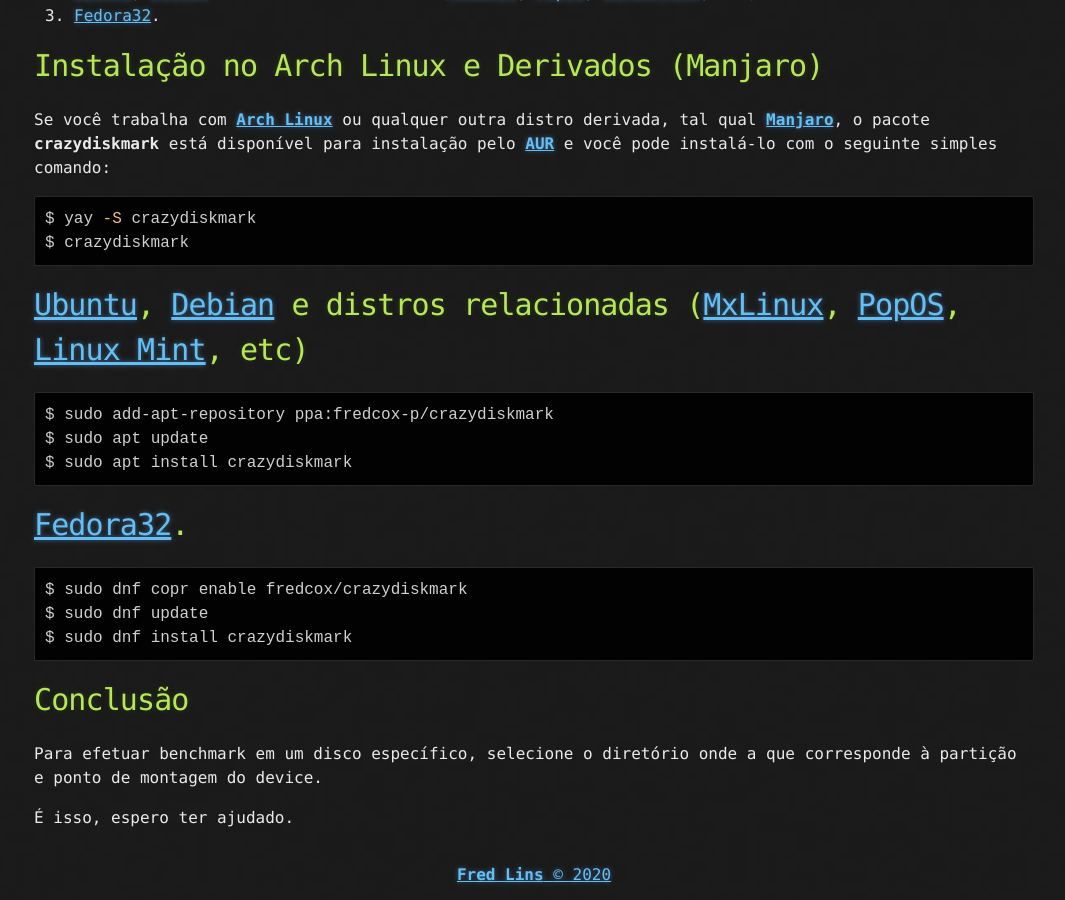
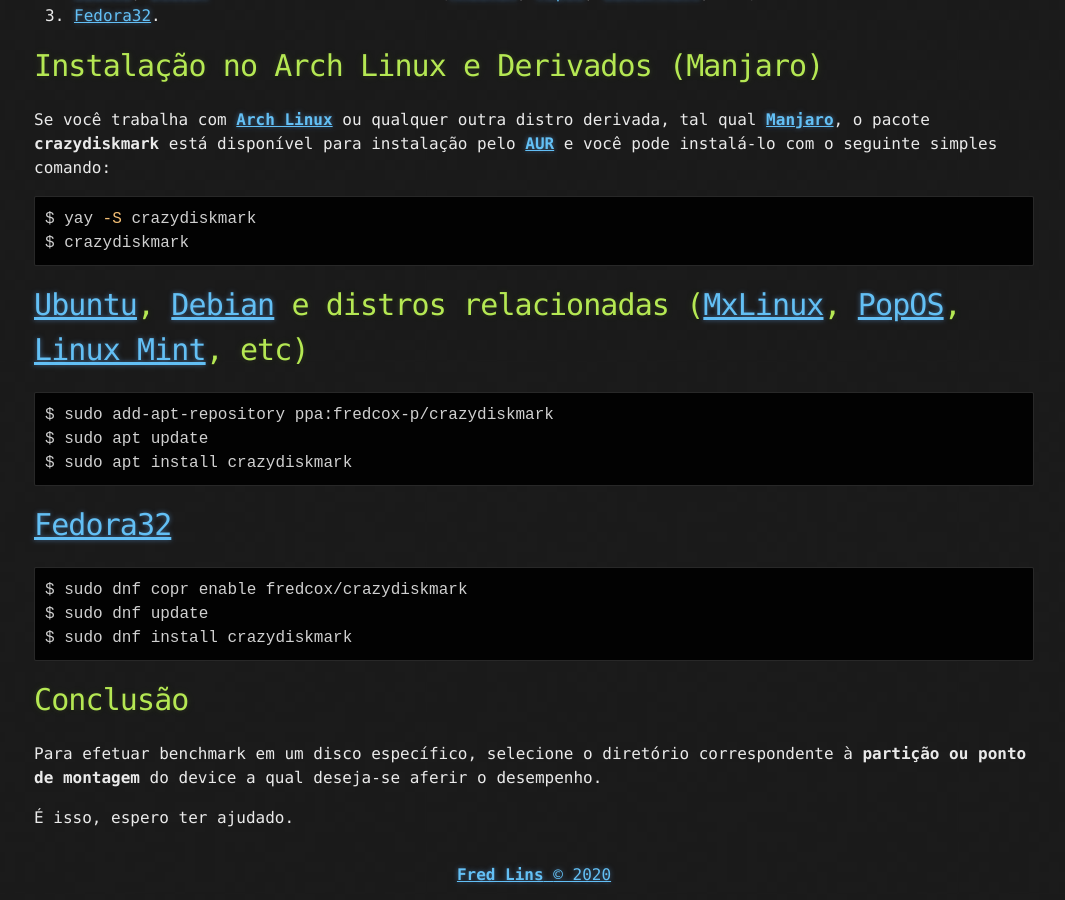
Before and after one commit to fredcox/fredcox.github.io, a Jekyll site: the page built from _posts/2020-08-31-crazydiskmark.md, in a window 1280 px wide and 900 px high, scrolled down 1235 px. Shown: the whole window, without its empty margins (106-1171 px from the left). Built offline with Jekyll 4.4.1, drawn with Linux system fonts in a browser that asks for light colours; comment, search, counter and statistics services are not loaded.

Commit message:
site updated:  Fri Sep  4 09:21:25 PM -03 2020

````diff
--- a/_posts/2020-08-31-crazydiskmark.md
+++ b/_posts/2020-08-31-crazydiskmark.md
@@ -55,7 +55,7 @@ $ sudo apt update
 $ sudo apt install crazydiskmark
 ```
 
-# [Fedora32](https://getfedora.org/pt_BR/).
+# [Fedora32](https://getfedora.org/pt_BR/)
 
 ```bash
 $ sudo dnf copr enable fredcox/crazydiskmark
@@ -65,7 +65,7 @@ $ sudo dnf install crazydiskmark
 
 # Conclusão
 
-Para efetuar benchmark em um disco específico, selecione o diretório onde a que corresponde à partição e ponto de montagem
-do device.
+Para efetuar benchmark em um disco específico, selecione o diretório correspondente à **partição ou ponto de montagem**
+do device a qual deseja-se aferir o desempenho.
 
 É isso, espero ter ajudado.
````
